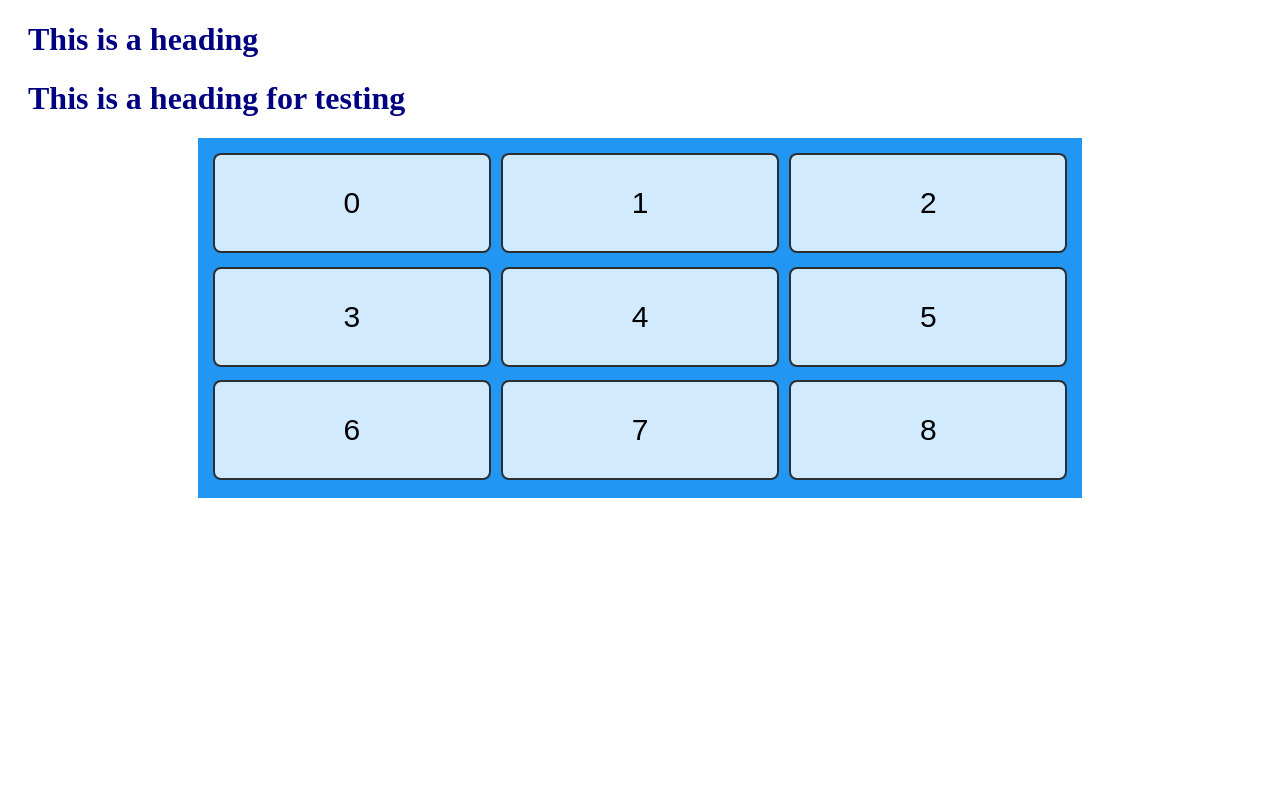
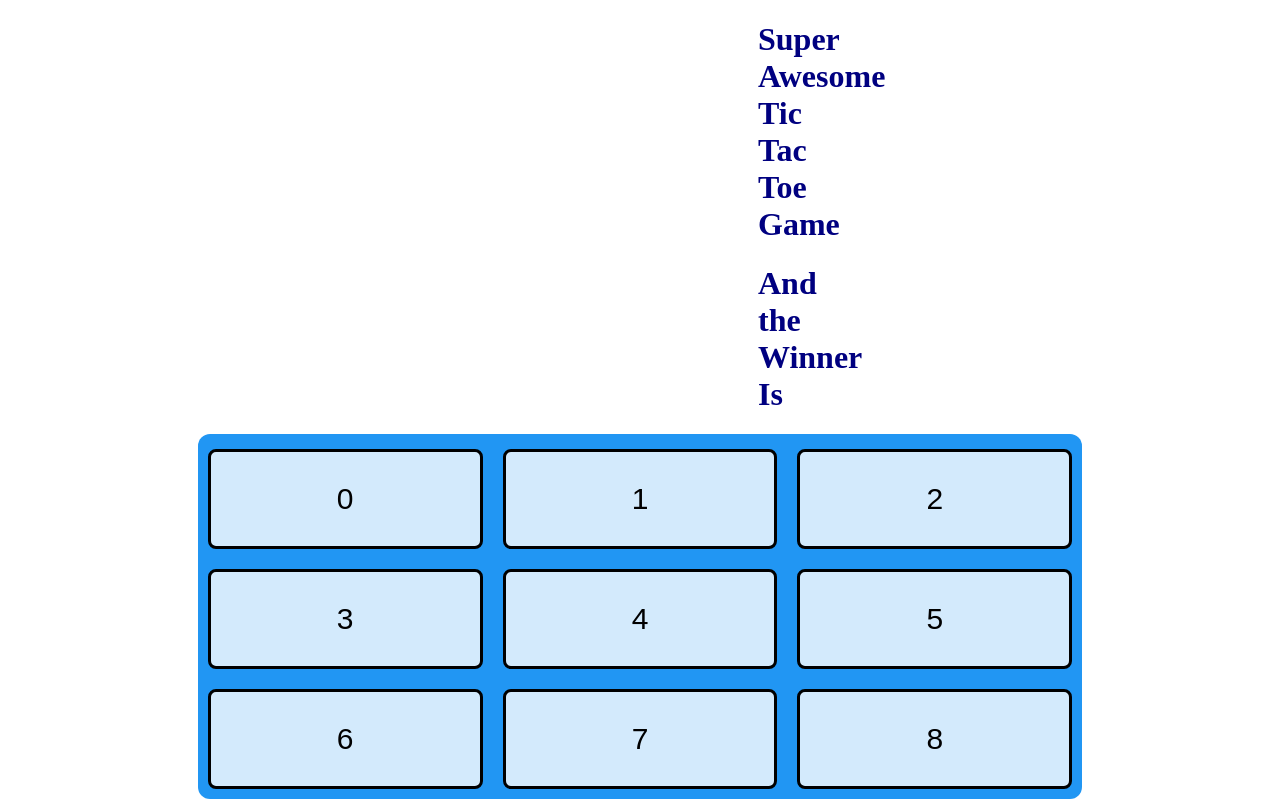
Before and after one commit to moisefr/Tic_Tac_Toe, a plain HTML site: page index.html in a window 1280 px wide. Drawn offline with Linux system fonts and the light colour scheme.

Commit message:
update 1

```diff
--- a/Tic_Tac_Toe_Style_Sheet.css
+++ b/Tic_Tac_Toe_Style_Sheet.css
@@ -3,8 +3,10 @@ body {
 }
 
 h1 {
-  color: navy;
-  margin-left: 20px;
+    color: navy;
+    margin-left: 750px;
+    margin-right: 500px;
+    align-content: center;
 }
 
 
@@ -12,22 +14,29 @@ h1 {
     display: grid;
     grid-template-columns: auto auto auto;
     background-color: #2196F3;
-    padding: 10px;
+    padding-top: 5px;
+    padding-bottom: 20px;
+    padding-left: 0px;
+    padding-right: 0px;
     margin-left: 15%;
     margin-right: 15%;
     height: 340px;
+    border-radius: 12px
 
 
 }
 .grid-item{
 
-  padding: 5px;
-  font-size: 30px;
-  text-align: center;
+    padding: 10px;
+    font-size: 30px;
+    text-align: center;
+    border-color: black;
+    border-width: thick;
 }
 .butt{
   /*background-color: rgba(255, 255, 255, 0.8);*/
-    border: 2px solid rgba(0, 0, 0, 0.8);
+    border: 20px solid rgba(0, 0, 0);
+    border-width: medium;
     font-size: 30px;
     width: 100%;
     height: 100px;
@@ -35,3 +44,7 @@ h1 {
     border-radius: 8px;
     background-color: rgba(255, 255, 255, 0.8);
 }
+
+.tittle {
+    align-content: center;
+}
--- a/index.html
+++ b/index.html
@@ -6,8 +6,8 @@
 
     </head>
     <body>
-        <h1>This is a heading</h1>
-        <h1 id="test">This is a heading for testing </h1>
+        <div><h1>Super Awesome Tic Tac Toe Game</h1></div>
+        <h1 id="test">And the Winner Is </h1>
         <div class="grid-container">
             <div class="grid-item">
               <button class="butt" onclick="userinput(this.id)" id="0">0</button>
```
